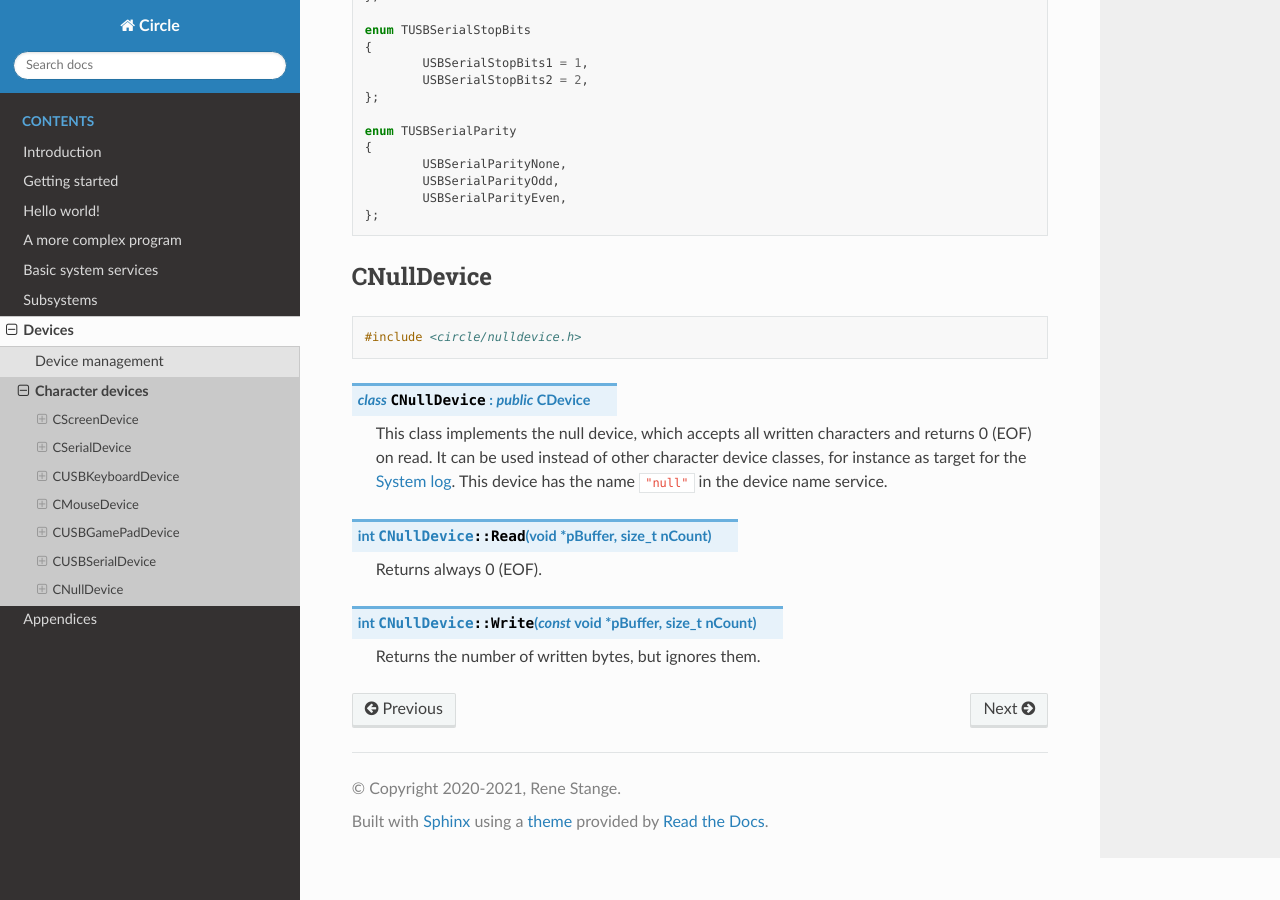
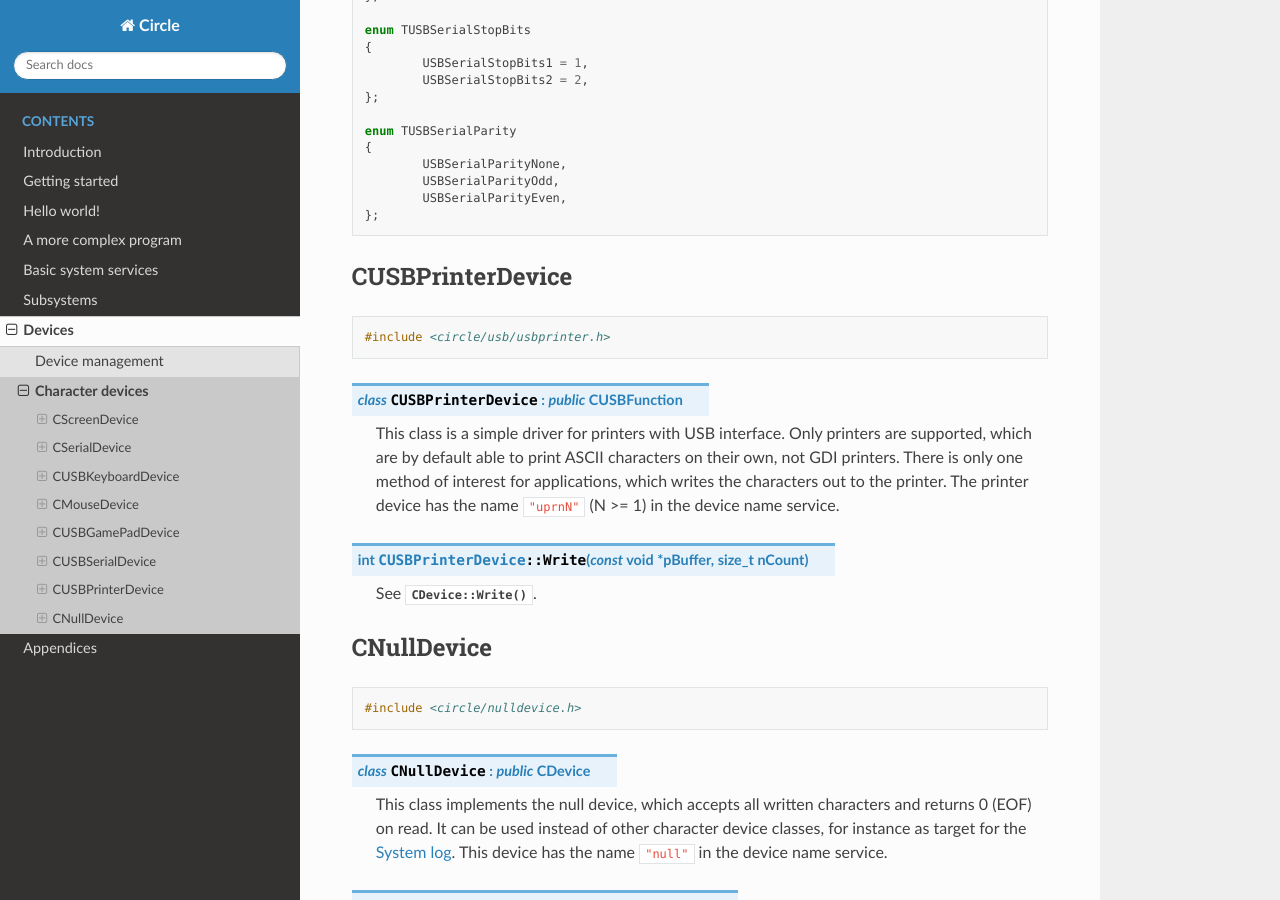
Before and after one commit to rsta2/circle-docs, a Sphinx documentation site: the page built from docs/devices/character-devices.rst, in a window 1280 px wide and 900 px high, scrolled down 17000 px. Built offline with Sphinx 7.4.7 and the Read the Docs theme 2.0.0, drawn with Linux system fonts in a browser that asks for light colours.

Commit message:
devices/character-devices: Add CUSBPrinterDevice

```diff
--- a/docs/devices/character-devices.rst
+++ b/docs/devices/character-devices.rst
@@ -608,7 +608,21 @@ CUSBSerialDevice
 		USBSerialParityEven,
 	};
 
-.. CUSBPrinterDevice
+CUSBPrinterDevice
+"""""""""""""""""
+
+.. code-block:: cpp
+
+	#include <circle/usb/usbprinter.h>
+
+.. cpp:class:: CUSBPrinterDevice : public CUSBFunction
+
+	This class is a simple driver for printers with USB interface. Only printers are supported, which are by default able to print ASCII characters on their own, not GDI printers. There is only one method of interest for applications, which writes the characters out to the printer. The printer device has the name ``"uprnN"`` (N >= 1) in the device name service.
+
+.. cpp:function:: int CUSBPrinterDevice::Write (const void *pBuffer, size_t nCount)
+
+	See :cpp:func:`CDevice::Write()`.
+
 .. CTouchScreenDevice
 .. CRPiTouchScreen
 .. CConsole
```
